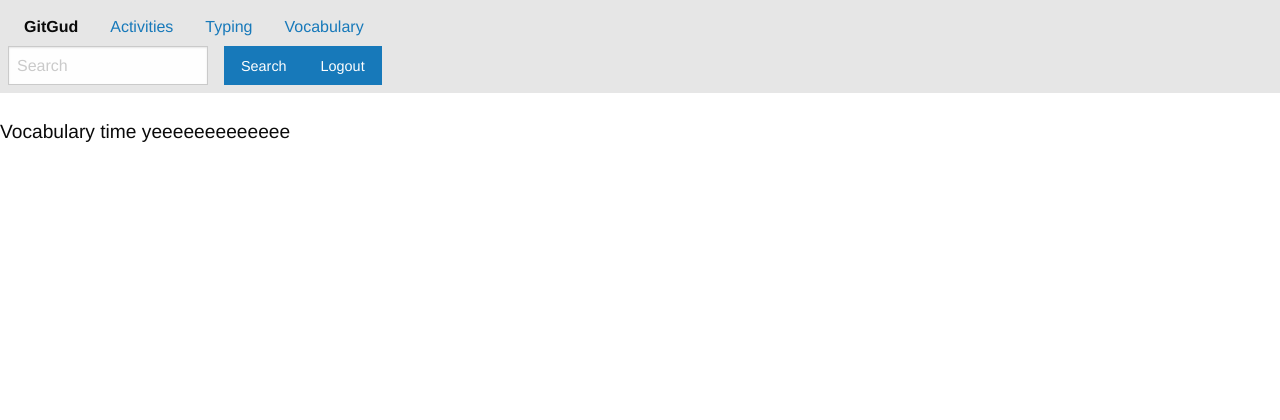
After one commit to huiminwu/lambBaaas, a Flask app: page /vocab in a window 1280 px wide. The commit adds this page. Shown: the top 420 px of the page. Run offline with Flask 2, Linux system fonts and the light colour scheme; some libraries are stand-ins or nearby versions.

Commit message:
created activities, typing, and vocab pages

```diff
--- a/app.py
+++ b/app.py
@@ -3,7 +3,7 @@ import json, urllib, os
 from flask import Flask, render_template, flash, request, session, redirect, url_for
 
 from utils import db as lamb
-from utils import api
+#from utils import api
 from random import choice
 
 DB_FILE = "data/lambBaaas.db"
@@ -48,7 +48,7 @@ def auth():
             session[username] = password
             setUser(username)
             data.save()
-            return redirect(url_for('home'))
+            return redirect(url_for('main'))
         # user was found in DB but password did not match
         elif data.findUser(username):
             flash('Incorrect password!')
@@ -92,6 +92,18 @@ def logout():
     session.pop(user, None)
     setUser(None)
     return redirect(url_for('home'))
+
+@app.route('/main', methods=['POST', 'GET'])
+def main():
+    '''
+    Activities page.
+    '''
+    if user in session:
+        data = lamb.DB_Manager(DB_FILE)
+        return render_template('activity.html', user_name = user, loggedin = "True")
+
+
+    return render_template("homepage.html")
 
 @app.route('/activity')
 def bored_activity():
@@ -144,6 +156,27 @@ def definition(oldQuery, word):
 # def ret():
 #     return redirect(url_for('home'))
 
+@app.route('/activities', methods=['POST', 'GET'])
+def activities():
+    '''
+    Activities page.
+    '''
+    return render_template('activity.html', user_name = user, loggedin = "True")
+
+@app.route('/typing', methods=['POST', 'GET'])
+def typing():
+    '''
+    Typing page.
+    '''
+    return render_template('typing.html', user_name = user, loggedin = "True")
+
+@app.route('/vocab', methods=['POST', 'GET'])
+def vocab():
+    '''
+    Vocabulary page.
+    '''
+    return render_template('vocab.html', user_name = user, loggedin = "True")
+
 if (__name__ == "__main__"):
     app.secret_key = os.urandom(32)
     app.debug=True
--- a/templates/homepage.html
+++ b/templates/homepage.html
@@ -1,7 +1,7 @@
 {% extends "template.html" %}
 {% block title %} Welcome {% endblock %}
 {% block body %}
-
+<div class="landing">
   <br>
 
   <div class="row">
@@ -56,4 +56,5 @@
       </div>
     </center>
   </div>
+</div>
 {% endblock %}
--- /dev/null
+++ b/templates/mainpage.html
@@ -0,0 +1,31 @@
+{% extends "template.html" %}
+{% block title %} Welcome {% endblock %}
+{% block body %}
+
+<div class="top-bar">
+  <div class="row">
+    <div class="top-bar-left">
+      <ul class="dropdown menu" data-dropdown-menu>
+	<li class="menu-text">GitGud</li>
+	<li><a href="activities">Activities</a></li>
+	<li><a href="typing">Typing</a></li>
+	<li><a href="vocab">Vocabulary</a></li>
+      </ul>
+    </div>
+    <div class="top-bar-right">
+      <ul class="menu">
+	<li><input type="search" placeholder="Search"></li>
+	<li><button type="button" class="button">Search</button></li>
+        <li><form action="/logout">
+          <button class="button button-rounded-hover">Logout</button>
+        </form></li>
+      </ul>
+    </div>
+  </div>
+</div>
+
+<br>
+
+{% block content %}{% endblock %}
+
+{% endblock %}
--- a/templates/template.html
+++ b/templates/template.html
@@ -9,7 +9,7 @@
     body {
         background: white;
     }
-    .contents {
+    .landing {
         border-radius: 1em;
         padding: 1em;
         position: absolute;
@@ -32,7 +32,7 @@
     </style>
   </head>
   <body>
-    <div class="contents">
+    <div>
       {% block body %}You should not be here{% endblock %}
     </div>
     <footer style="padding-top: 47%; padding-left: 0.9375rem;"><br>Copyright &copy; 2019 LambBaas</footer>
--- a/templates/vocab.html
+++ b/templates/vocab.html
@@ -0,0 +1,7 @@
+{% extends "mainpage.html" %}
+{% block title %} Activities {% endblock %}
+{% block content %}
+
+<p>Vocabulary time yeeeeeeeeeeeee</p>
+
+{% endblock %}
```
Also changed, not shown: doc/devlog.txt (+8 -0 lines), templates/activity.html (+7 -0 lines), templates/typing.html (+7 -0 lines), 1 other file. Lines whose indentation alone changed are shown as unchanged.
